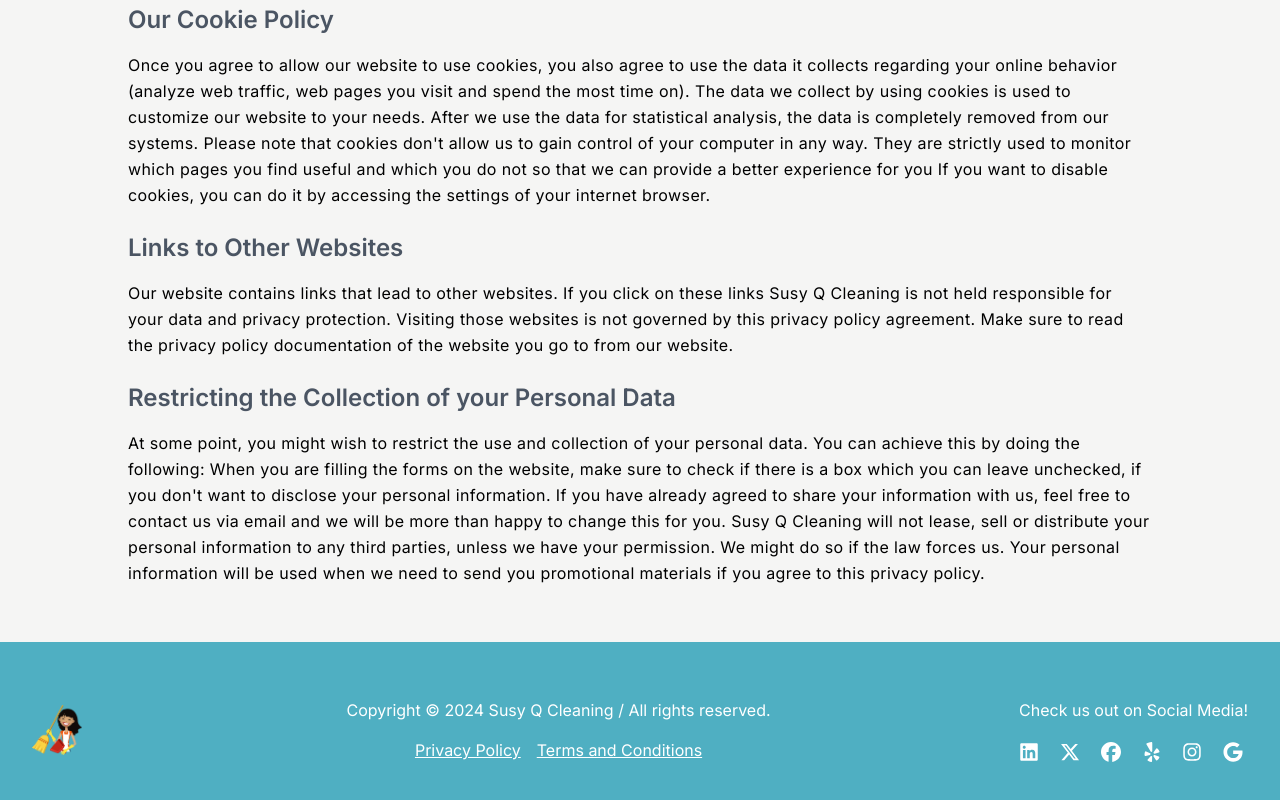
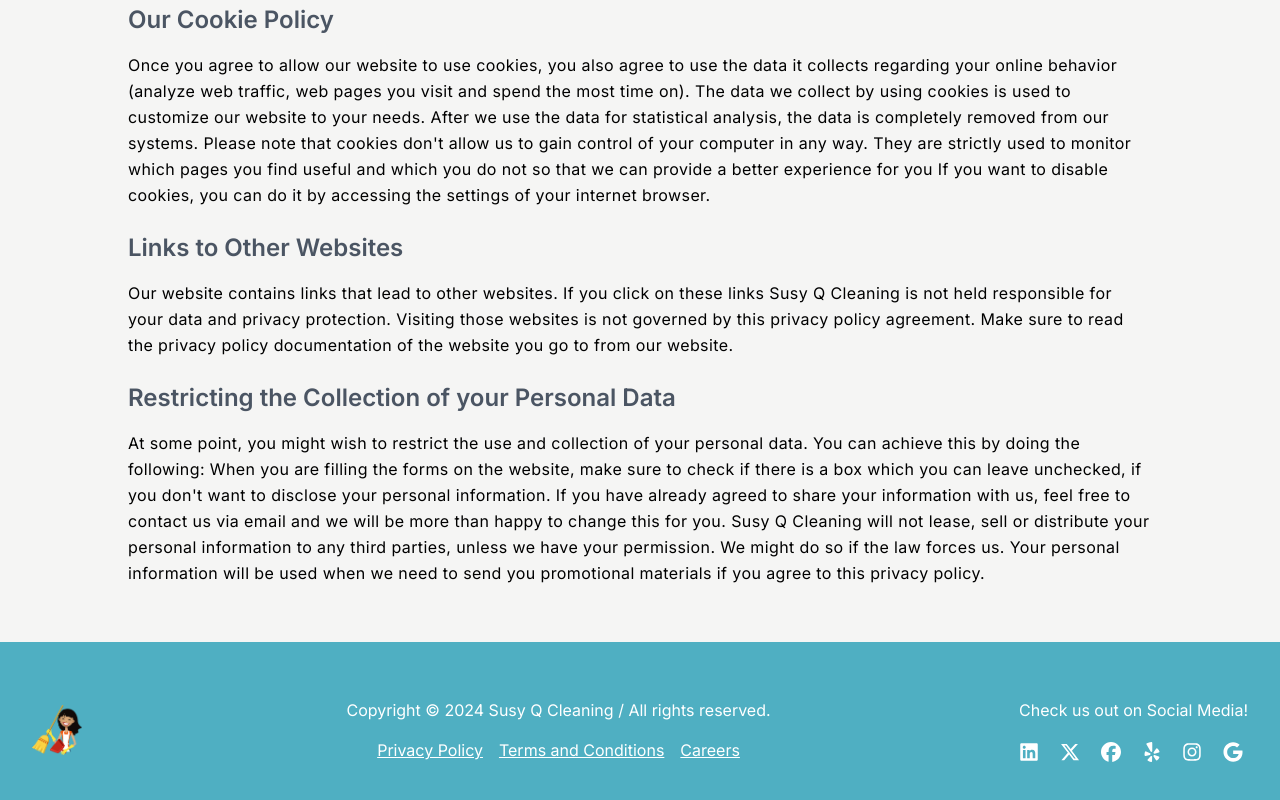
Before and after one commit to oscar-ct/susyq, a Next.js app: page /privacy in a window 1280 px wide. Shown: the part 656-1456 px from the top of the page. Built offline with nearby package versions, Linux system fonts and the light colour scheme.

Commit message:
feat: add /careers link and update yelp link

```diff
--- a/src/components/Footer.jsx
+++ b/src/components/Footer.jsx
@@ -30,6 +30,9 @@ const Footer = () => {
                             <Link href={"/terms"} className={"underline"}>
                                 Terms and Conditions
                             </Link>
+                            <Link href={"/careers"} className={"underline"}>
+                                Careers
+                            </Link>
                         </div>
                     </div>
                     <div className={"text-white pt-10 md:pt-0 flex flex-col justify-center"}>
@@ -48,7 +51,7 @@ const Footer = () => {
                                rel="noopener noreferrer">
                                 <FaFacebook/>
                             </a>
-                            <a aria-label="portfolio" href={"https://www.yelp.com/biz/susy-q-cleaning-austin"}
+                            <a aria-label="portfolio" href={"https://www.yelp.com/biz/susy-q-cleaning-austin-2"}
                                target="_blank"
                                rel="noopener noreferrer">
                                 <FaYelp/>
```
